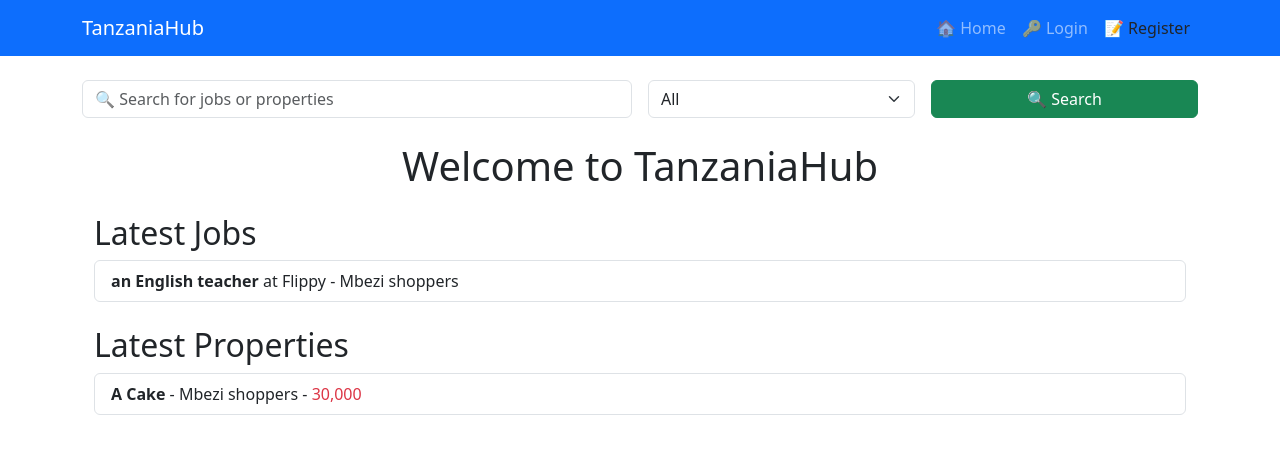
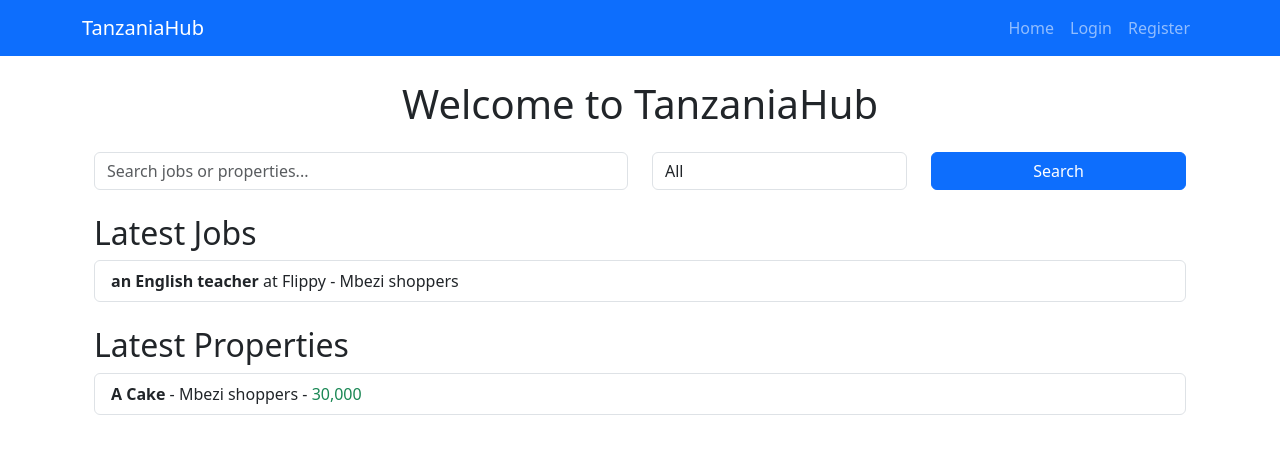
Before and after one commit to jansaya12345/tanzaniahub, a Flask app: page / in a window 1280 px wide. Shown: the top 454 px of the page. Run offline with Flask 3, Linux system fonts and the light colour scheme; data comes from the database, SQL or seed files in the repository.

Commit message:
Added Navbar, Search & Filters

```diff
--- a/app/templates/base.html
+++ b/app/templates/base.html
@@ -2,40 +2,40 @@
 <html lang="en">
 <head>
     <meta charset="UTF-8">
-    <meta name="viewport" content="width=device-width, initial-scale=1">
+    <meta name="viewport" content="width=device-width, initial-scale=1.0">
     <title>{% block title %}TanzaniaHub{% endblock %}</title>
     <link rel="stylesheet" href="https://cdn.jsdelivr.net/npm/bootstrap@5.3.0/dist/css/bootstrap.min.css">
 </head>
 <body>
 
-<!-- ✅ Navbar (Navigation Bar) -->
+<!-- Navbar -->
 <nav class="navbar navbar-expand-lg navbar-dark bg-primary">
     <div class="container">
-        <a class="navbar-brand" href="/">TanzaniaHub</a>
+        <a class="navbar-brand" href="{{ url_for('home') }}">TanzaniaHub</a>
         <button class="navbar-toggler" type="button" data-bs-toggle="collapse" data-bs-target="#navbarNav">
             <span class="navbar-toggler-icon"></span>
         </button>
         <div class="collapse navbar-collapse" id="navbarNav">
             <ul class="navbar-nav ms-auto">
                 <li class="nav-item">
-                    <a class="nav-link" href="/">🏠 Home</a>
+                    <a class="nav-link" href="{{ url_for('home') }}">Home</a>
                 </li>
                 {% if current_user.is_authenticated %}
                     <li class="nav-item">
-                        <a class="nav-link" href="/post-job">📌 Post Job</a>
+                        <a class="nav-link" href="{{ url_for('post_job') }}">Post Job</a>
                     </li>
                     <li class="nav-item">
-                        <a class="nav-link" href="/post-property">🏡 Post Property</a>
+                        <a class="nav-link" href="{{ url_for('post_property') }}">Post Property</a>
                     </li>
                     <li class="nav-item">
-                        <a class="nav-link btn btn-danger text-white" href="/logout">🚪 Logout</a>
+                        <a class="nav-link text-danger" href="{{ url_for('logout') }}">Logout</a>
                     </li>
                 {% else %}
                     <li class="nav-item">
-                        <a class="nav-link btn btn-outline-light" href="/login">🔑 Login</a>
+                        <a class="nav-link" href="{{ url_for('login') }}">Login</a>
                     </li>
                     <li class="nav-item">
-                        <a class="nav-link btn btn-warning text-dark" href="/register">📝 Register</a>
+                        <a class="nav-link" href="{{ url_for('register') }}">Register</a>
                     </li>
                 {% endif %}
             </ul>
@@ -43,32 +43,12 @@
     </div>
 </nav>
 
-<!-- ✅ Search & Filter Section -->
+<!-- Main Content -->
 <div class="container mt-4">
-    <form method="GET" action="{{ url_for('home') }}" class="row g-3">
-        <div class="col-md-6">
-            <input type="text" name="query" class="form-control" placeholder="🔍 Search for jobs or properties">
-        </div>
-        <div class="col-md-3">
-            <select name="filter_type" class="form-select">
-                <option value="all">All</option>
-                <option value="jobs">Jobs</option>
-                <option value="properties">Properties</option>
-            </select>
-        </div>
-        <div class="col-md-3">
-            <button type="submit" class="btn btn-success w-100">🔍 Search</button>
-        </div>
-    </form>
+    {% block content %}{% endblock %}
 </div>
 
-<!-- ✅ Content Block (Main Page Content) -->
-<div class="container mt-4">
-    {% block content %}
-    {% endblock %}
-</div>
-
-<!-- ✅ Bootstrap Scripts -->
+<!-- Bootstrap JS -->
 <script src="https://cdn.jsdelivr.net/npm/bootstrap@5.3.0/dist/js/bootstrap.bundle.min.js"></script>
 
 </body>
--- a/app/templates/index.html
+++ b/app/templates/index.html
@@ -6,6 +6,26 @@
 <div class="container">
     <h1 class="mt-4 text-center">Welcome to TanzaniaHub</h1>
 
+    <!-- Search & Filter Form -->
+    <form method="GET" action="{{ url_for('home') }}" class="mt-4">
+        <div class="row">
+            <div class="col-md-6">
+                <input type="text" name="query" class="form-control" placeholder="Search jobs or properties..." value="{{ request.args.get('query', '') }}">
+            </div>
+            <div class="col-md-3">
+                <select name="filter_type" class="form-control">
+                    <option value="all" {% if request.args.get('filter_type') == 'all' %}selected{% endif %}>All</option>
+                    <option value="jobs" {% if request.args.get('filter_type') == 'jobs' %}selected{% endif %}>Jobs</option>
+                    <option value="properties" {% if request.args.get('filter_type') == 'properties' %}selected{% endif %}>Properties</option>
+                </select>
+            </div>
+            <div class="col-md-3">
+                <button type="submit" class="btn btn-primary w-100">Search</button>
+            </div>
+        </div>
+    </form>
+
+    <!-- Latest Jobs -->
     <h2 class="mt-4">Latest Jobs</h2>
     <div class="list-group">
         {% for job in jobs %}
@@ -17,11 +37,12 @@
         {% endfor %}
     </div>
 
+    <!-- Latest Properties -->
     <h2 class="mt-4">Latest Properties</h2>
     <div class="list-group">
         {% for property in properties %}
             <a href="#" class="list-group-item list-group-item-action">
-                <strong>{{ property.title }}</strong> - {{ property.location }} - <span class="text-danger">{{ property.price }}</span>
+                <strong>{{ property.title }}</strong> - {{ property.location }} - <span class="text-success">{{ property.price }}</span>
             </a>
         {% else %}
             <p class="text-muted">No properties found.</p>
```
